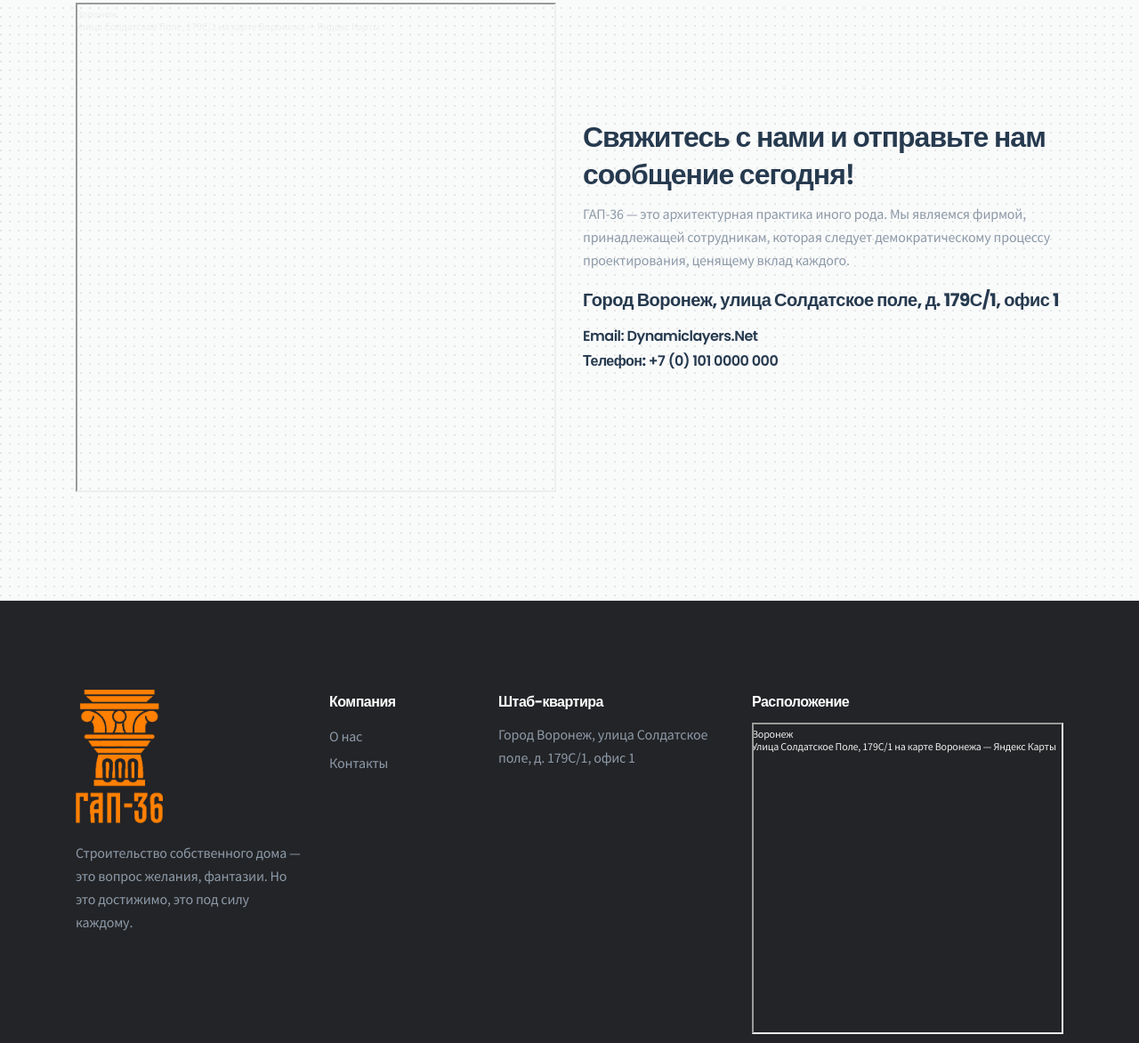
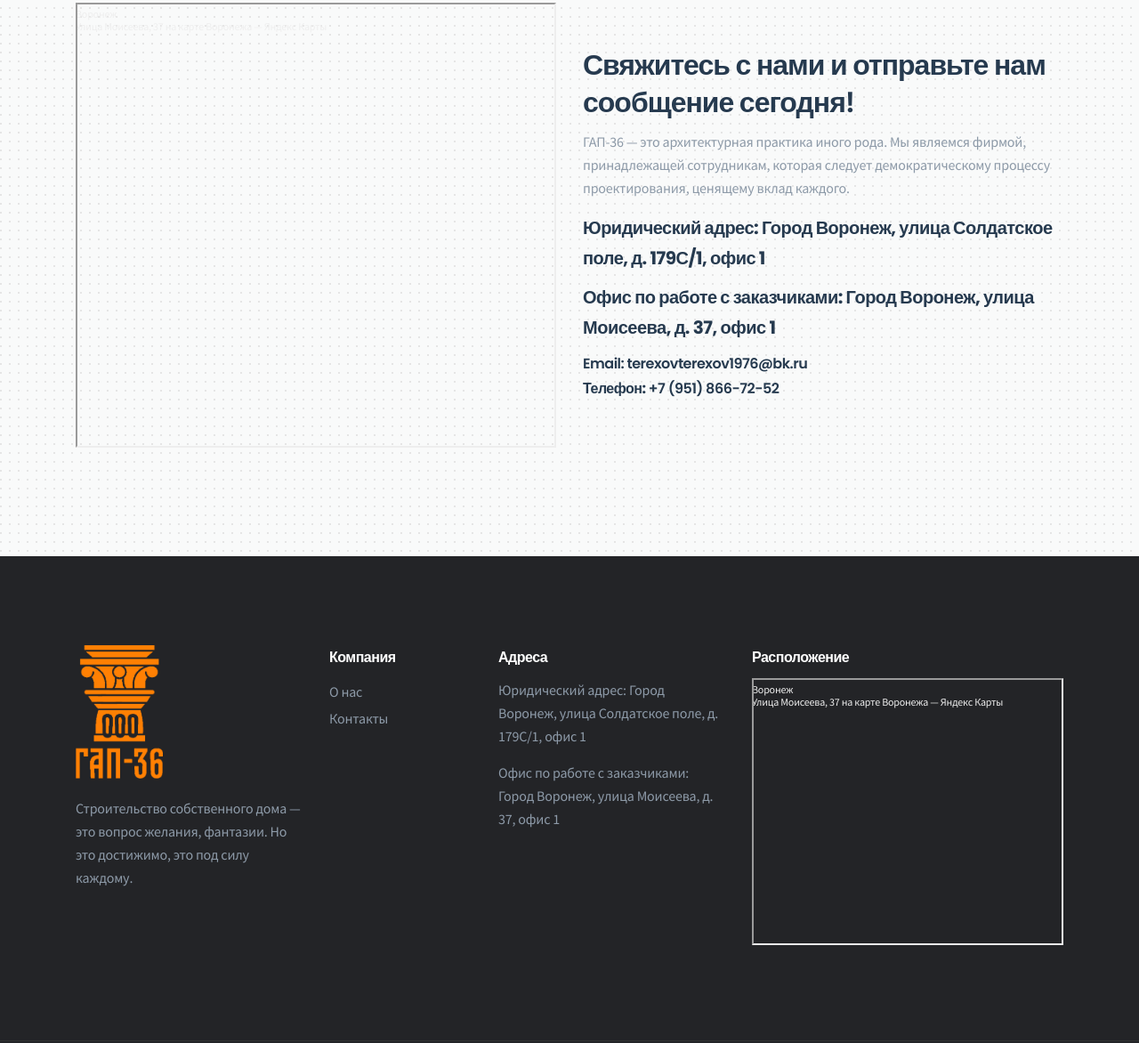
Before and after one commit to kostomarush/Gap36, a plain HTML site: page contact.html in a window 1280 px wide. Shown: the part 250-1422 px from the top of the page at 89% size. Drawn offline with nearby package versions, Linux system fonts and the light colour scheme.

Commit message:
Lsat update

```diff
--- a/contact.html
+++ b/contact.html
@@ -85,14 +85,15 @@
 <div class="contact-wrap d-flex align-items-center row">
 <div class="col-md-6 padding-15">
 <div class="contact-info">
-    <div style="position:relative;overflow:hidden;"><a href="https://yandex.ru/maps/193/voronezh/?utm_medium=mapframe&utm_source=maps" style="color:#eee;font-size:12px;position:absolute;top:0px;">Воронеж</a><a href="https://yandex.ru/maps/193/voronezh/house/ulitsa_soldatskoye_pole_179s_1/Z0AYdAFnTUMEQFtrfXl0eXtjZA==/?ll=39.267463%2C51.558700&utm_medium=mapframe&utm_source=maps&z=17" style="color:#eee;font-size:12px;position:absolute;top:14px;">Улица Солдатское Поле, 179С/1 на карте Воронежа — Яндекс Карты</a><iframe src="https://yandex.ru/map-widget/v1/?ll=39.267463%2C51.558700&mode=whatshere&utm_source=share&whatshere%5Bpoint%5D=39.267463%2C51.558700&whatshere%5Bzoom%5D=17&z=17" width="100%" height="550" frameborder="1" allowfullscreen="true" style="position:relative;"></iframe></div>
+    <div style="position:relative;overflow:hidden;"><a href="https://yandex.ru/maps/193/voronezh/?utm_medium=mapframe&utm_source=maps" style="color:#eee;font-size:12px;position:absolute;top:0px;">Воронеж</a><a href="https://yandex.ru/maps/193/voronezh/house/ulitsa_moiseyeva_37/Z0AYdw9gTUEEQFtrfXp0cHxjbA==/?ll=39.180443%2C51.651008&utm_medium=mapframe&utm_source=maps&z=17" style="color:#eee;font-size:12px;position:absolute;top:14px;">Улица Моисеева, 37 на карте Воронежа — Яндекс Карты</a><iframe src="https://yandex.ru/map-widget/v1/?ll=39.180443%2C51.651008&mode=whatshere&whatshere%5Bpoint%5D=39.180443%2C51.651008&whatshere%5Bzoom%5D=17&z=17" width="100%" height="500" frameborder="1" allowfullscreen="true" style="position:relative;"></iframe></div>
 </div>
 </div>
 <div class="col-md-6 padding-15">
     <h2>Свяжитесь с нами и отправьте нам сообщение сегодня!</h2>
     <p>ГАП-36 — это архитектурная практика иного рода. Мы являемся фирмой, принадлежащей сотрудникам, которая следует демократическому процессу проектирования, ценящему вклад каждого.</p>
-    <h3><b>Город Воронеж, улица Солдатское поле, д. 179С/1, офис 1</b></h3>
-    <h4><span>Email:</span> Dynamiclayers.Net <br> <span><b>Телефон:</b></span> +7 (0) 101 0000 000 <br></h4>
+    <h3><b>Юридический адрес: Город Воронеж, улица Солдатское поле, д. 179С/1, офис 1</b></h3>
+    <h3><b>Офис по работе с заказчиками: Город Воронеж, улица Моисеева, д. 37, офис 1</b></h3>
+    <h4><span>Email:</span> terexovterexov1976@bk.ru <br> <span><b>Телефон:</b></span> +7 (951) 866-72-52 <br></h4>
 </div>
 </div>
 </div>
@@ -117,14 +118,15 @@
     </div>
     <div class="col-lg-3 col-sm-6 sm-padding">
     <div class="widget-content">
-    <h4><b>Штаб-квартира</b></h4>
-    <p>Город Воронеж, улица Солдатское поле, д. 179С/1, офис 1</p>
+    <h4><b>Адреса</b></h4>
+    <p>Юридический адрес: Город Воронеж, улица Солдатское поле, д. 179С/1, офис 1</p>
+    <p>Офис по работе с заказчиками: Город Воронеж, улица Моисеева, д. 37, офис 1</p>
     </div>
     </div>
     <div class="col-lg-4 col-sm-6 sm-padding">
     <div class="widget-content">
     <h4><b>Расположение</b></h4>
-    <div style="position:relative;overflow:hidden;"><a href="https://yandex.ru/maps/193/voronezh/?utm_medium=mapframe&utm_source=maps" style="color:#eee;font-size:12px;position:absolute;top:0px;">Воронеж</a><a href="https://yandex.ru/maps/193/voronezh/house/ulitsa_soldatskoye_pole_179s_1/Z0AYdAFnTUMEQFtrfXl0eXtjZA==/?ll=39.267463%2C51.558700&utm_medium=mapframe&utm_source=maps&z=17" style="color:#eee;font-size:12px;position:absolute;top:14px;">Улица Солдатское Поле, 179С/1 на карте Воронежа — Яндекс Карты</a><iframe src="https://yandex.ru/map-widget/v1/?ll=39.267463%2C51.558700&mode=whatshere&utm_source=share&whatshere%5Bpoint%5D=39.267463%2C51.558700&whatshere%5Bzoom%5D=17&z=17" width="100%" height="350" frameborder="1" allowfullscreen="true" style="position:relative;"></iframe></div>
+    <div style="position:relative;overflow:hidden;"><a href="https://yandex.ru/maps/193/voronezh/?utm_medium=mapframe&utm_source=maps" style="color:#eee;font-size:12px;position:absolute;top:0px;">Воронеж</a><a href="https://yandex.ru/maps/193/voronezh/house/ulitsa_moiseyeva_37/Z0AYdw9gTUEEQFtrfXp0cHxjbA==/?ll=39.180443%2C51.651008&utm_medium=mapframe&utm_source=maps&z=17" style="color:#eee;font-size:12px;position:absolute;top:14px;">Улица Моисеева, 37 на карте Воронежа — Яндекс Карты</a><iframe src="https://yandex.ru/map-widget/v1/?ll=39.180443%2C51.651008&mode=whatshere&whatshere%5Bpoint%5D=39.180443%2C51.651008&whatshere%5Bzoom%5D=17&z=17" width="100%" height="300" frameborder="1" allowfullscreen="true" style="position:relative;"></iframe></div>
     </div>
     </div>
     </div>
```
Also changed, not shown: about-us.html (+4 -3 lines), index.html (+4 -3 lines).
